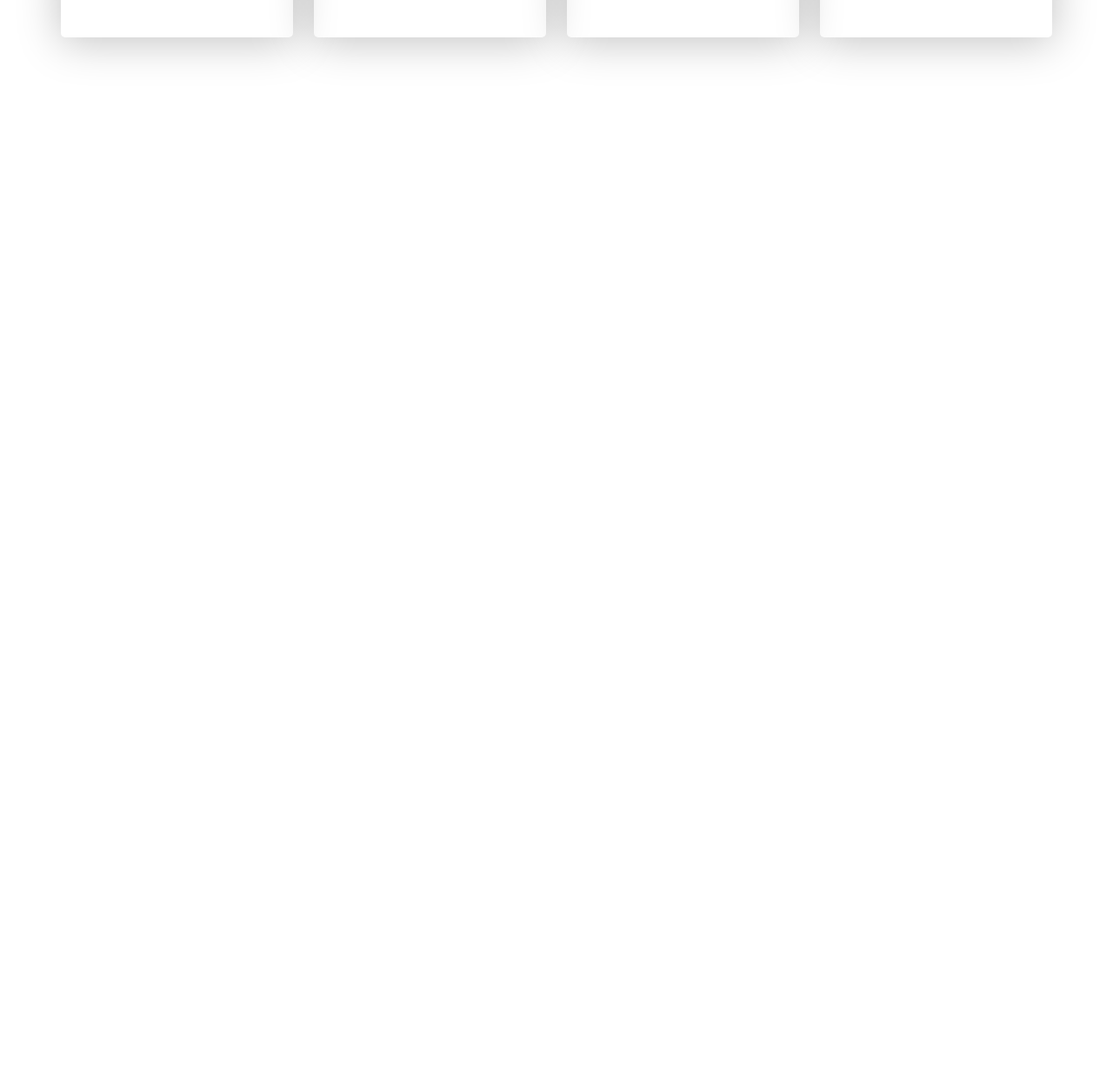
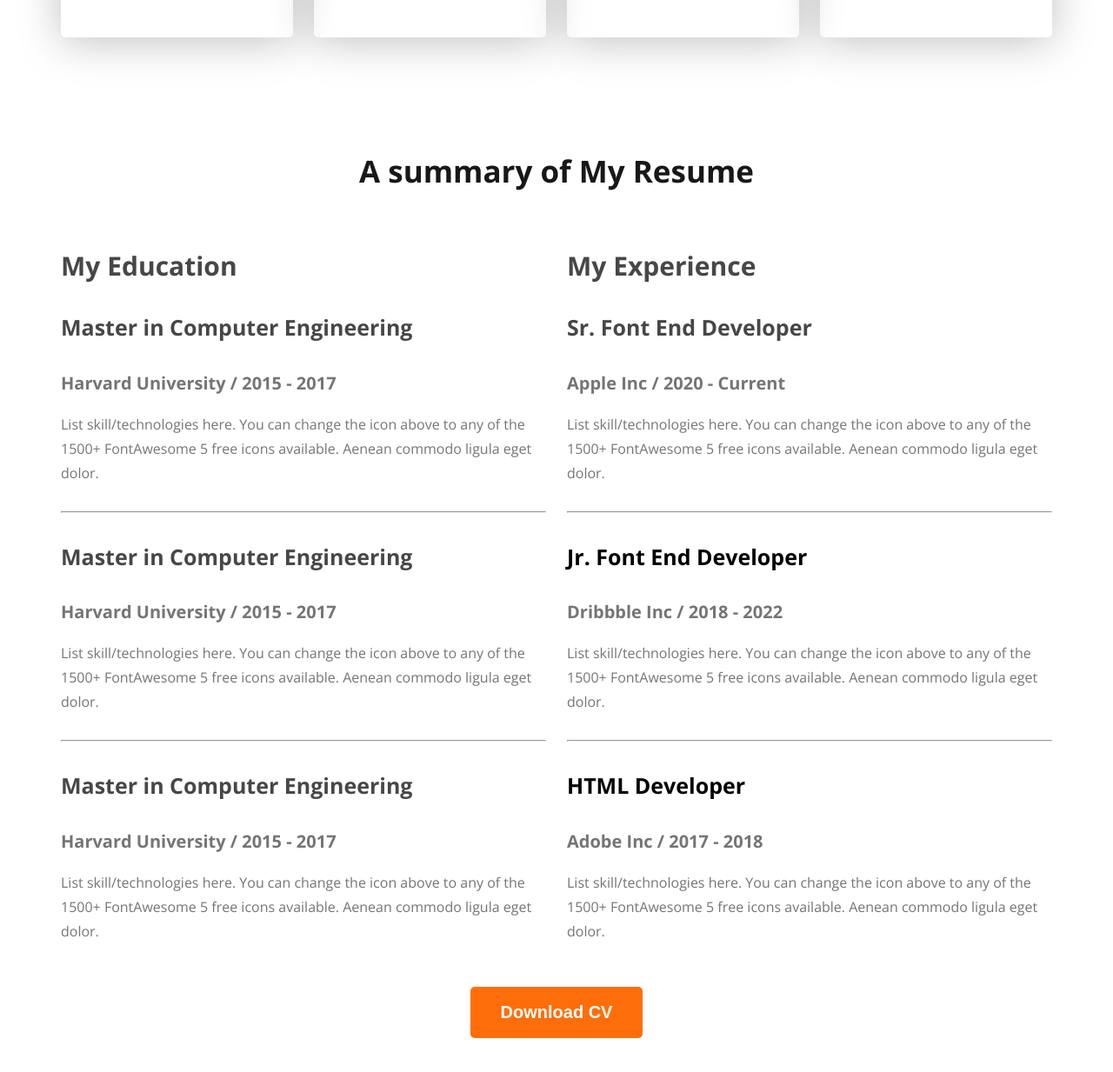
Before and after one commit to FuadRafiq/portfolio-project, a plain HTML site: page index.html in a window 1280 px wide. Shown: the part 2156-3389 px from the top of the page at 87% size. Before the commit the page ends 2329 px from the top, so only its background shows below. Drawn offline with nearby package versions, Linux system fonts and the light colour scheme.

Commit message:
updat main body

```diff
--- a/index.html
+++ b/index.html
@@ -84,6 +84,62 @@
                 </div>
             </div>
         </section>
+        <!-- Resume Section Start -->
+        <section class="resume">
+            <h3 class="section-title text-center">A summary of My Resume</h3>
+            <div class="resume-container">
+                <div class="resume-column">
+                    <h3 class="resume-column-title dark-2">My Education</h3>
+                    <div class="experience">
+                        <h4 class="experience-title dark-2">Master in Computer Engineering</h4>
+                        <h5 class="experience-sub-title">Harvard University / 2015 - 2017</h5>
+                        <div class="experience-description">List skill/technologies here. You can change the icon above
+                            to any of the 1500+ FontAwesome 5 free icons available. Aenean commodo ligula eget dolor.</div>
+                    </div>
+                    <hr>
+                    <div class="experience">
+                        <h4 class="experience-title dark-2">Master in Computer Engineering</h4>
+                        <h5 class="experience-sub-title">Harvard University / 2015 - 2017</h5>
+                        <div class="experience-description">List skill/technologies here. You can change the icon above
+                            to any of the 1500+ FontAwesome 5 free icons available. Aenean commodo ligula eget dolor.</div>
+                    </div>
+                    <hr>
+                    <div class="experience">
+                        <h4 class="experience-title dark-2">Master in Computer Engineering</h4>
+                        <h5 class="experience-sub-title">Harvard University / 2015 - 2017</h5>
+                        <div class="experience-description">List skill/technologies here. You can change the icon above
+                            to any of the 1500+ FontAwesome 5 free icons available. Aenean commodo ligula eget dolor.</div>
+                    </div>
+                </div>
+                <div class="resume-column">
+                    <h3 class="resume-column-title dark-2">My Experience</h3>
+                    <div class="experience">
+                        <h4 class="experience-title dark-2">Sr. Font End Developer</h4>
+                        <h5 class="experience-sub-title">Apple Inc / 2020 - Current</h5>
+                        <div class="experience-description">List skill/technologies here. You can change the icon above
+                            to any of the 1500+ FontAwesome 5 free icons available. Aenean commodo ligula eget dolor.</div>
+                    </div>
+                    <hr>
+                    <div class="experience">
+                        <h4 class="experience-title">Jr. Font End Developer</h4>
+                        <h5 class="experience-sub-title">Dribbble Inc / 2018 - 2022</h5>
+                        <div class="experience-description">List skill/technologies here. You can change the icon above
+                            to any of the 1500+ FontAwesome 5 free icons available. Aenean commodo ligula eget dolor.</div>
+                    </div>
+                    <hr>
+                    <div class="experience">
+                        <h4 class="experience-title">HTML Developer</h4>
+                        <h5 class="experience-sub-title">Adobe Inc / 2017 - 2018</h5>
+                        <div class="experience-description">List skill/technologies here. You can change the icon above
+                            to any of the 1500+ FontAwesome 5 free icons available. Aenean commodo ligula eget dolor.</div>
+                    </div>
+                </div>
+            </div>
+            <div class="resume-download text-center">
+                <button class="btn-primary">Download CV</button>
+            </div>
+
+        </section>
     </main>
     <footer>
 
--- a/styles/portfolio.css
+++ b/styles/portfolio.css
@@ -168,3 +168,39 @@ main section{
     border-radius: 5px;
     box-shadow: 0px 4px 50px 0px rgba(0, 0, 0, 0.25);
 }
+
+/* resume section styles */
+.resume-container{
+    display: flex;
+    gap: 24px;
+}
+.resume-column-title{
+    font-size: 30px;
+    font-weight: bold;
+}
+
+.experience-title{
+    font-size: 25px;
+    font-weight: bold;
+}
+
+.experience-sub-title{
+    color: #757575;
+    font-size: 20px;
+    font-weight: semibold;
+    margin-bottom: 20px;
+}
+
+.experience-description{
+    color: #757575;
+    font-size: 16px;
+    line-height: 28px;
+}
+
+.resume hr{
+    margin: 30px 0px;
+}
+
+.resume-download{
+    margin-top: 50px;
+}
```
